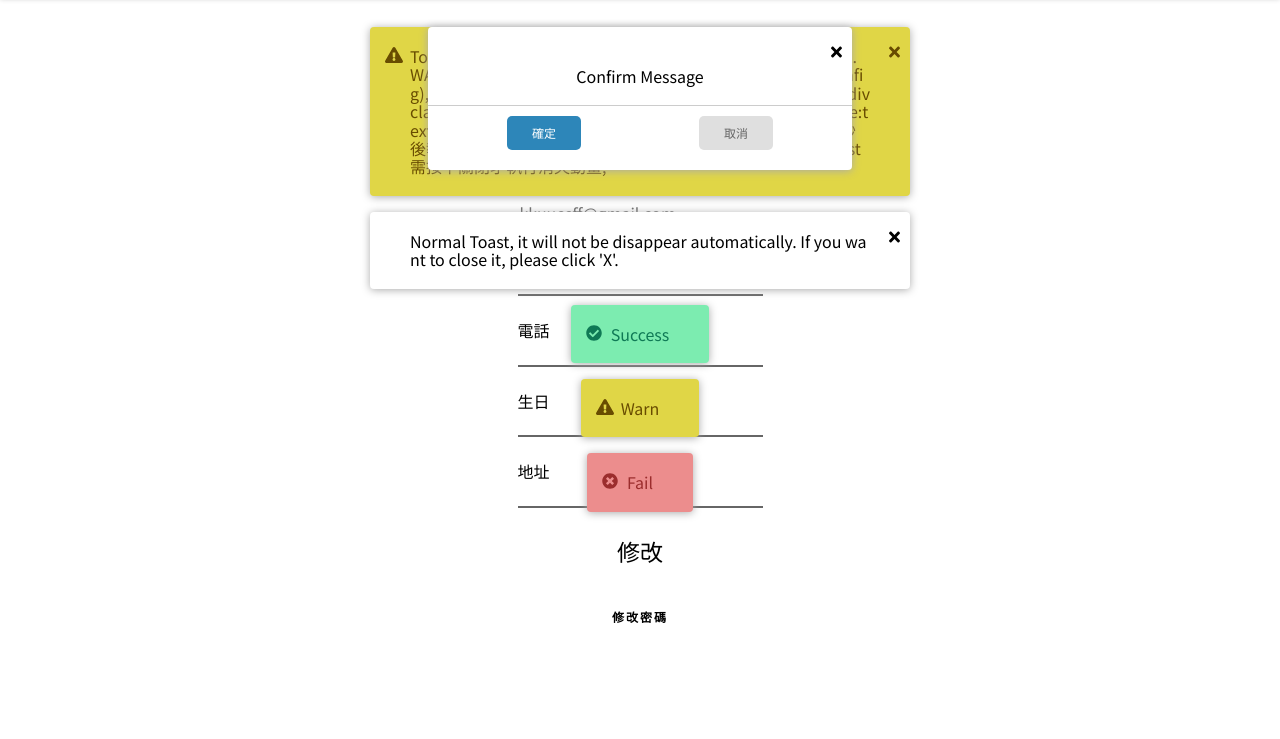
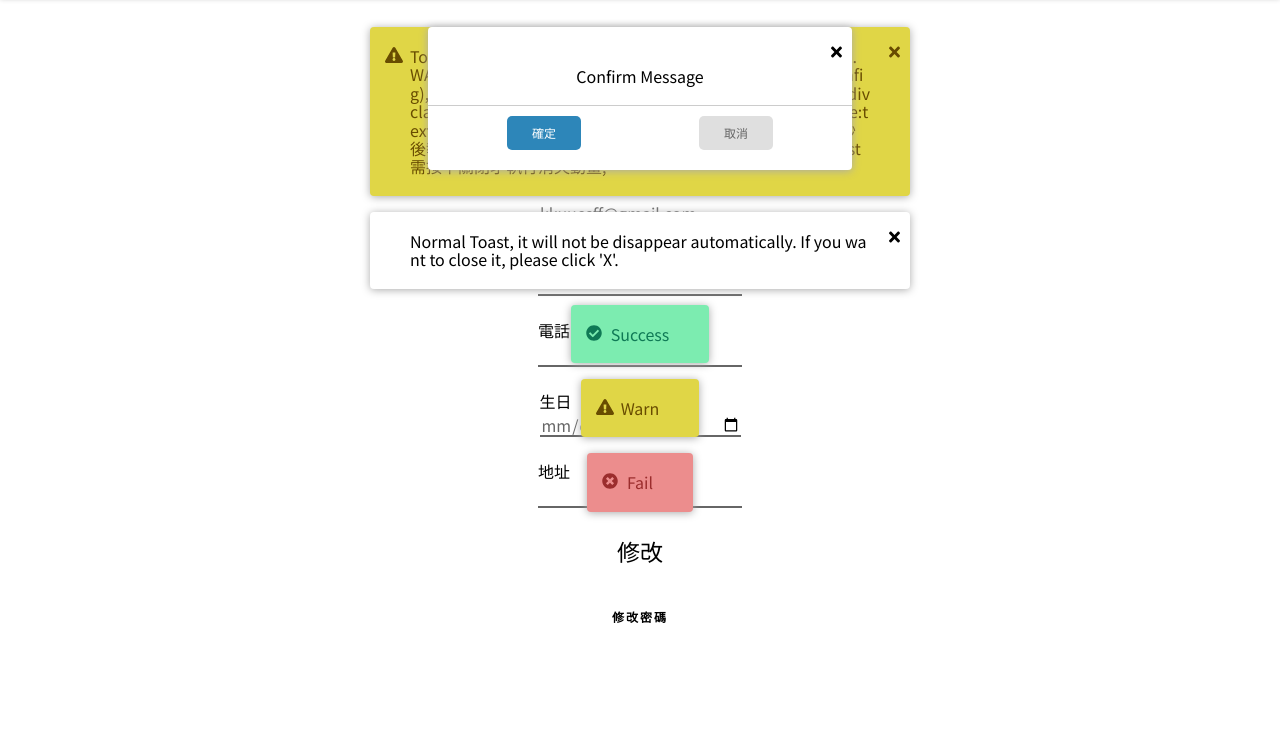
Before and after one commit to HANKSIE/BJ-page, a website built with webpack: page templates/master.html in a window 1280 px wide. Shown: the part 61-800 px from the top of the page. Built offline with nearby package versions, Linux system fonts and the light colour scheme; a web font is replaced by a local one.

Commit message:
修正input type

```diff
--- a/css/component/input.css
+++ b/css/component/input.css
@@ -5,6 +5,7 @@
     background-color: transparent;
     outline: none;
     margin: 5px 0;
+    width: 200px;
 }
 
 .input-box:focus {
--- a/templates/master.html
+++ b/templates/master.html
@@ -78,15 +78,15 @@
             </div>
             <div class="input-group">
                 <div class="input-label">電話</div>
-                <input type="password" class="input-box">
+                <input type="text" class="input-box">
             </div>
             <div class="input-group">
                 <div class="input-label">生日</div>
-                <input type="password" class="input-box">
+                <input type="date" class="input-box">
             </div>
             <div class="input-group">
                 <div class="input-label">地址</div>
-                <input type="password" class="input-box">
+                <input type="text" class="input-box">
             </div>
             <div class="input-group">
                 <input type="submit" class="submit" value="修改">
```
Also changed, not shown: user/profile.html (+5 -7 lines), build/index.css.
